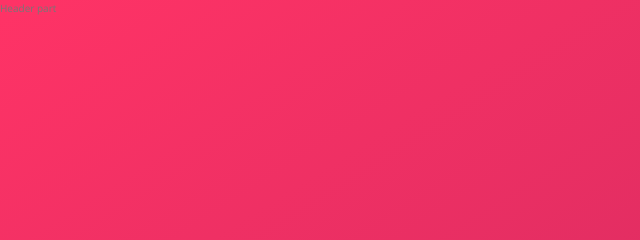
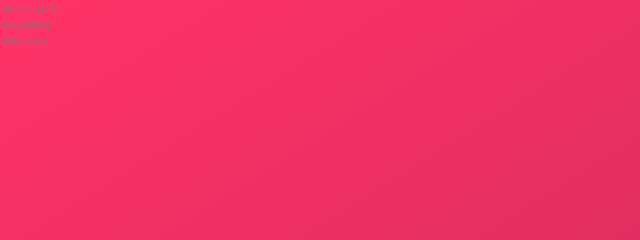
Before and after one commit to WiliTheSParrow/UdemyCourse_Trillo, a website: page index.html in a window 1280 px wide. Shown: the top 240 px of the page, 0-640 px from the left. Drawn offline with nearby package versions, Linux system fonts and the light colour scheme.

Commit message:
Trillo project-overall layout finished

```diff
--- a/index.html
+++ b/index.html
@@ -18,7 +18,13 @@
 
         <header class="header">Header part</header>
 
+        <div class="content">
 
+            <nav class="sidebar">Navigation</nav>
+
+            <main class="hotel-view">Hotel view</main>
+
+        </div>
 
     </div>
 
```
